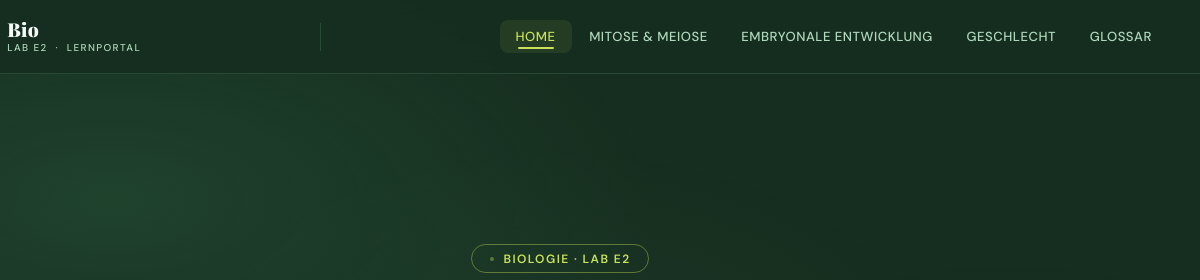
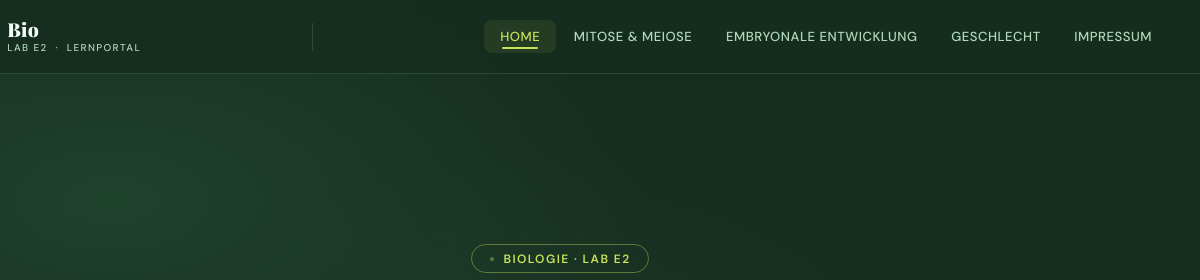
Before and after one commit to Janhegerq/Bio-Lab-2, a plain HTML site: page index.html in a window 1280 px wide. Shown: the top 280 px of the page, 80-1280 px from the left. Drawn offline with nearby package versions, Linux system fonts and the light colour scheme; a web font is replaced by a local one.

Commit message:
Impressum

```diff
--- a/index.html
+++ b/index.html
@@ -371,7 +371,7 @@
       </a>
     </li>
     <li>
-      <a href="glossar.html">Glossar</a>
+      <a href="glossar.html">Impressum</a>
     </li>
   </ul>
 </nav>
```
